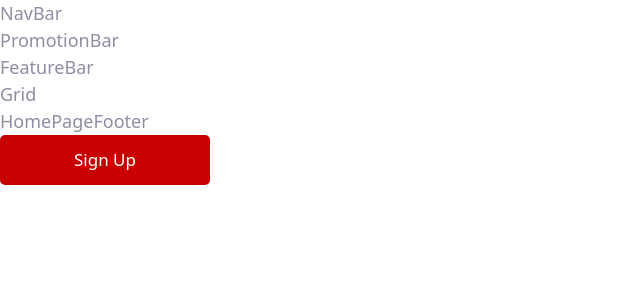
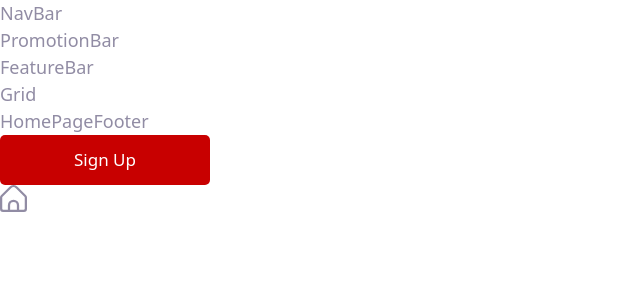
Before and after one commit to camellre/cabinet-store, a React (Create React App) app: page / in a window 1280 px wide. Shown: the top 300 px of the page, without its empty margins (0-640 px from the left). Built offline with nearby package versions, Linux system fonts and the light colour scheme.

Commit message:
updated Icon component

```diff
--- a/src/App.tsx
+++ b/src/App.tsx
@@ -1,11 +1,13 @@
 import React from "react";
 import "./App.scss";
 import Button from "./commoncomponents/Button";
+import Icon from "./commoncomponents/Icon";
 import FeatureBar from "./components/FeatureBar";
 import HomePageFooter from "./components/HomePageFooter";
 import HomePageGrid from "./components/HomePageGrid";
 import NavBar from "./components/NavBar";
 import PromotionBar from "./components/PromotionBar";
+import { ReactComponent as Home } from "./images/home.svg";
 
 function App() {
   return (
@@ -16,6 +18,7 @@ function App() {
       <HomePageGrid />
       <HomePageFooter />
       <Button theme={"navBarButton"} text={"Sign Up"} />
+      <Icon IconImage={Home} />
     </>
   );
 }
--- a/src/commoncomponents/Icon.tsx
+++ b/src/commoncomponents/Icon.tsx
@@ -1,6 +1,18 @@
 import React from "react";
 import style from "../css/Icon.module.scss";
 
-export default function Icon() {
-  return <div>Icon</div>;
+interface IconProp {
+  IconImage: React.FunctionComponent<
+    React.SVGProps<SVGSVGElement> & {
+      title?: string | undefined;
+    }
+  >;
 }
+
+export default function Icon({ IconImage }: IconProp) {
+  return (
+    <span className={style.iconContainer}>
+      <IconImage className={style.icon} />
+    </span>
+  );
+}
--- a/src/components/NavBar.tsx
+++ b/src/components/NavBar.tsx
@@ -1,5 +1,4 @@
 import React from "react";
-import style from "../css/NavBar.module.scss";
 
 export default function NavBar() {
   return <div>NavBar</div>;
--- a/src/css/Icon.module.scss
+++ b/src/css/Icon.module.scss
@@ -1 +1,13 @@
 @use "../App.scss" as app;
+
+.icon {
+  height: 27px;
+  width: 27px;
+}
+
+.iconContainer {
+  display: inline-flex;
+  justify-content: center;
+  align-items: center;
+  background: transparent;
+}
```
